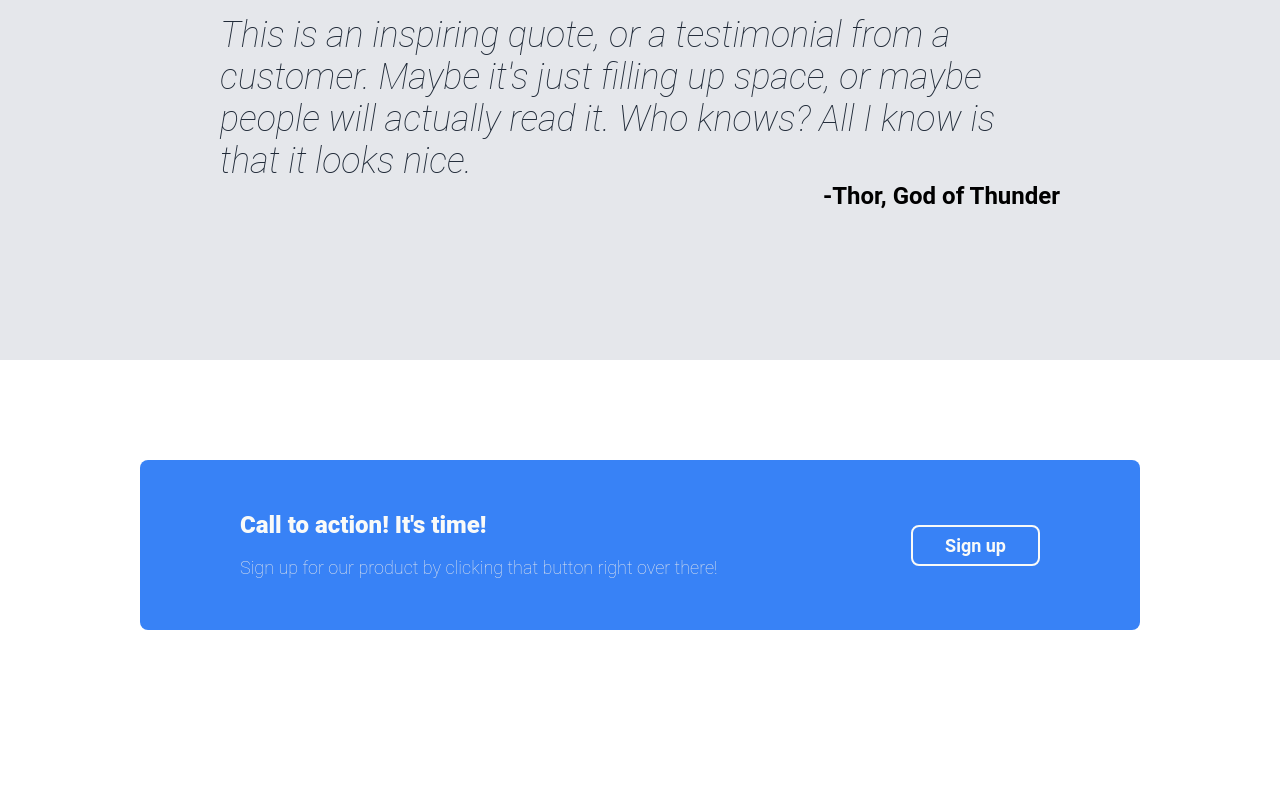
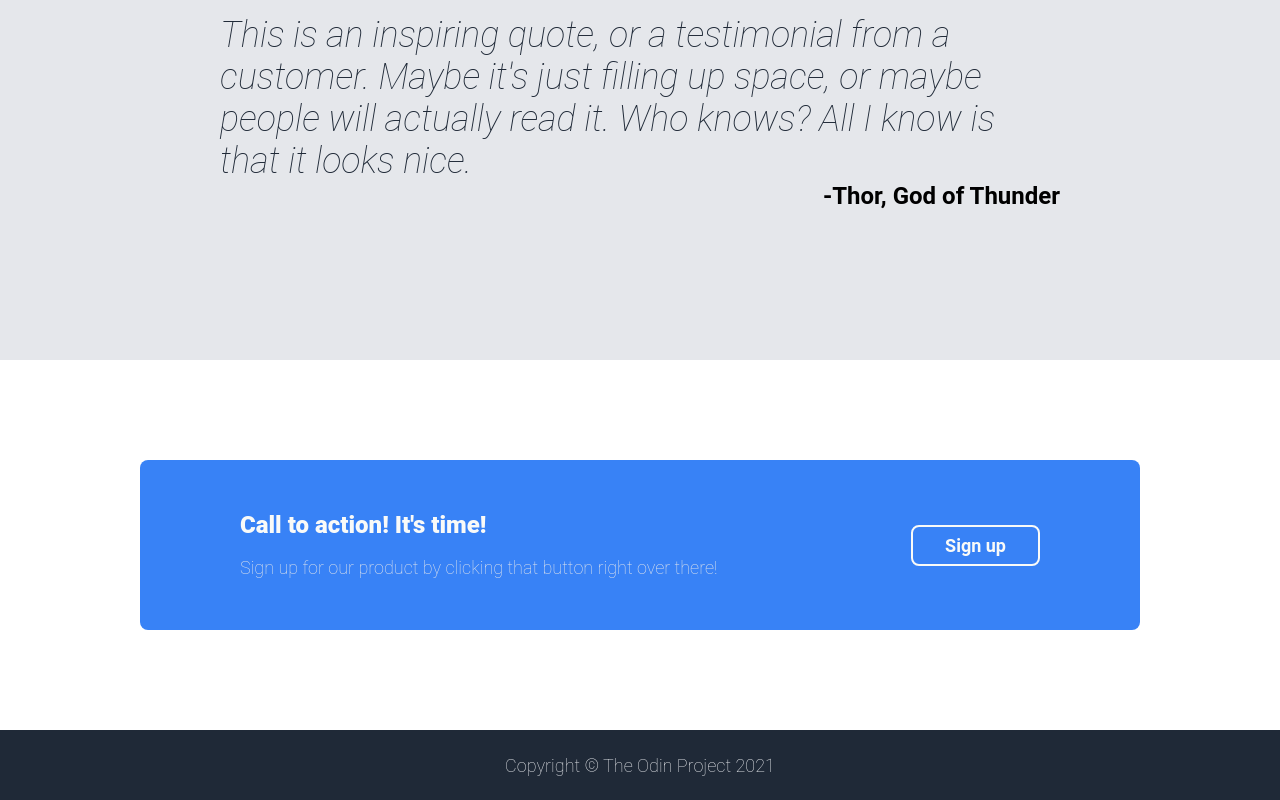
Before and after one commit to izng-code/landing-page, a plain HTML site: page index.html in a window 1280 px wide. Shown: the part 1102-1902 px from the top of the page. Before the commit the page ends 1832 px from the top, so only its background shows below. Drawn offline with Linux system fonts and the light colour scheme.

Commit message:
Create footer and style it

```diff
--- a/index.html
+++ b/index.html
@@ -63,5 +63,8 @@
             <button class="border-button">Sign up</button>
         </div>
     </div>
+    <div class="footer">
+        Copyright © The Odin Project 2021
+    </div>
 </body>
 </html>
--- a/style.css
+++ b/style.css
@@ -159,3 +159,15 @@ h1 {
     border-style: solid;
     border-color: #f9faf8;
 }
+
+.footer {
+    background-color: #1f2937;
+    height: 70px;
+    font-size: medium;
+    font-size: 18px;
+    font-weight: 100;
+    color: #e5e7eb;
+    display: flex;
+    align-items: center;
+    justify-content: center;
+}
```
